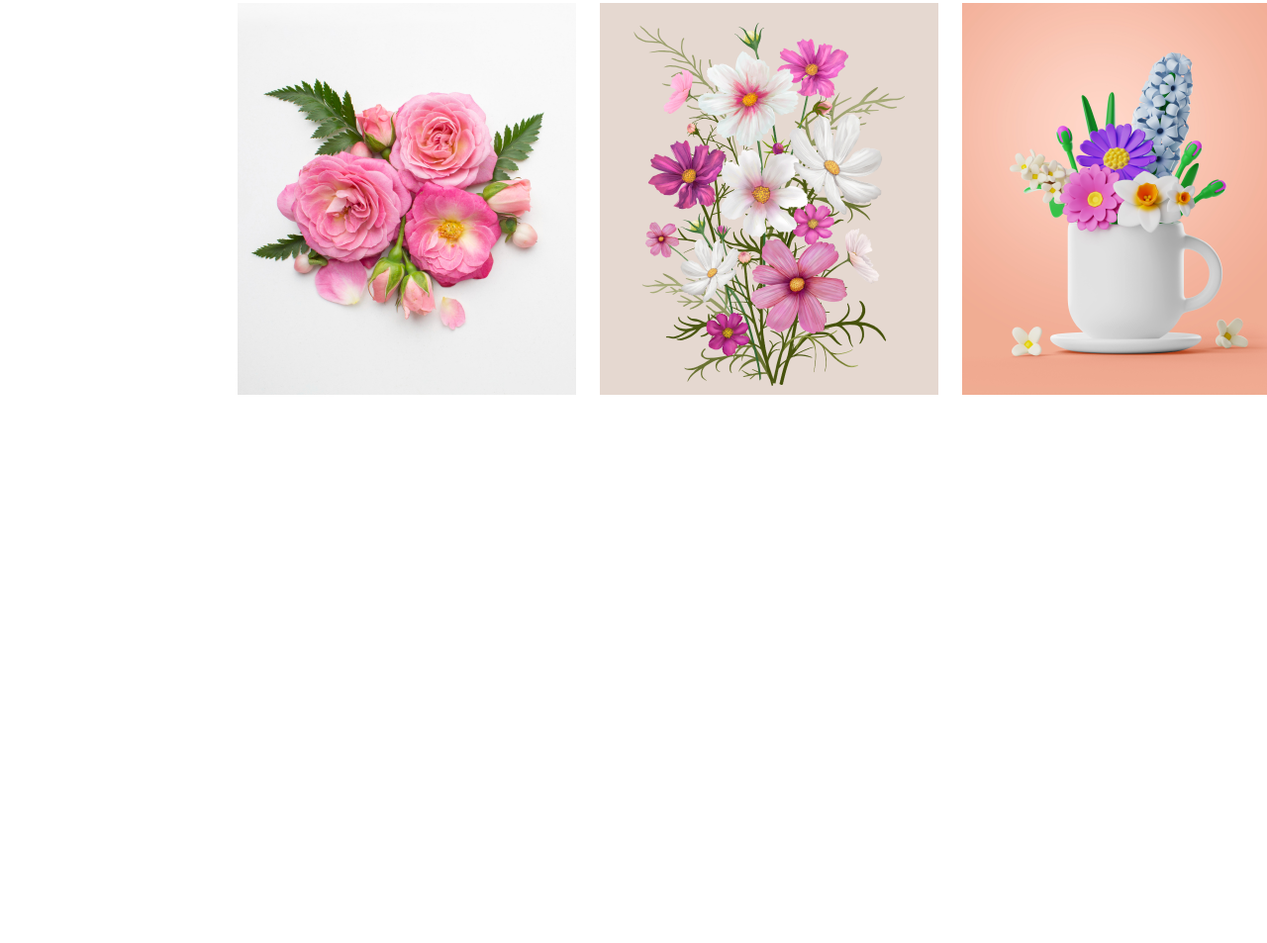
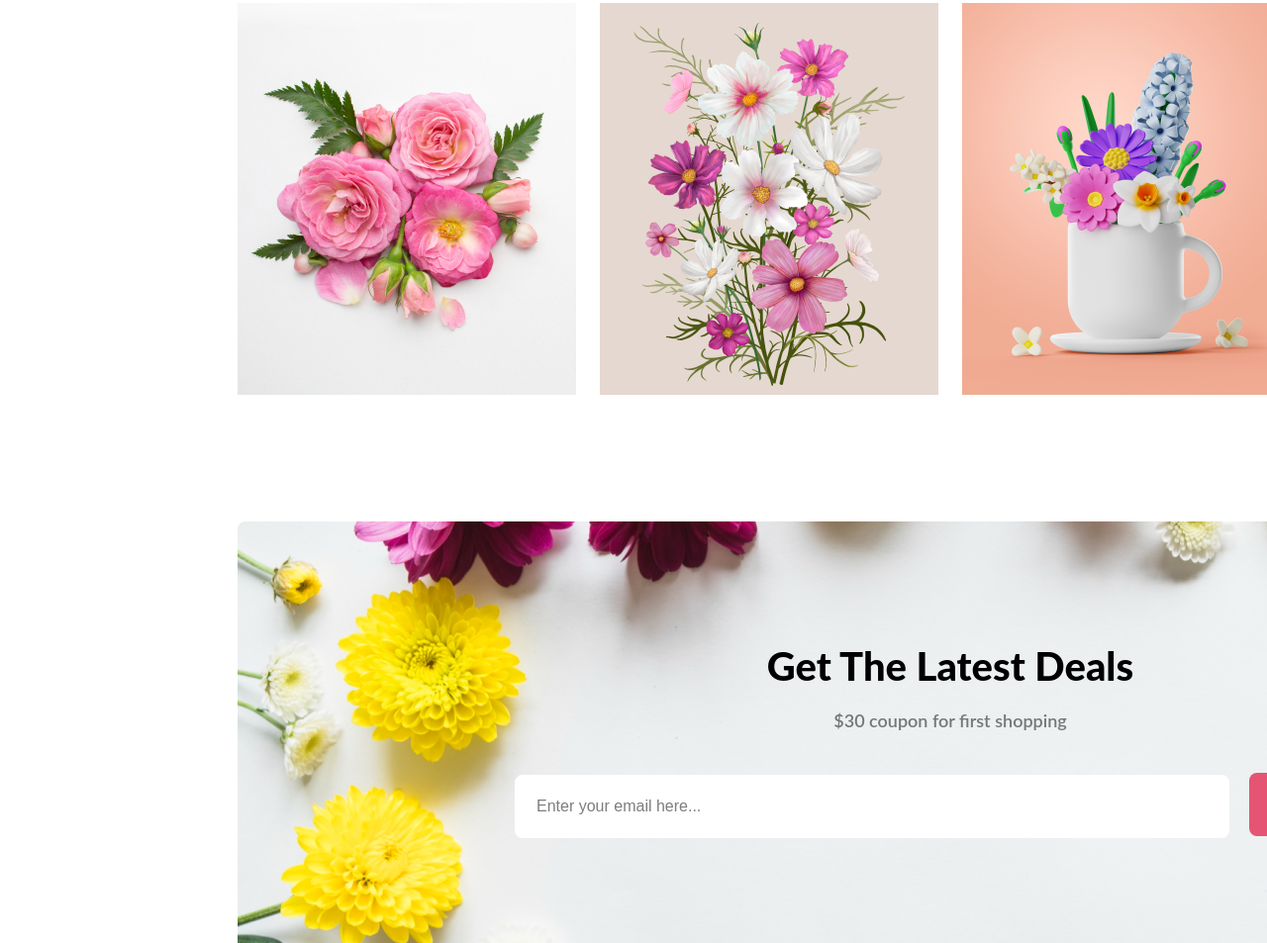
Before and after one commit to imran0221/flower-shop-assignment, a plain HTML site: page index.html in a window 1280 px wide. Shown: the part 1847-2800 px from the top of the page at 99% size. Before the commit the page ends 2374 px from the top, so only its background shows below. Drawn offline with Linux system fonts and the light colour scheme.

Commit message:
complete deals and search section

```diff
--- a/index.html
+++ b/index.html
@@ -21,11 +21,13 @@
                 <button>Shop now</button>
             </div>
             <div class="banner-im">
-                <img src="./flower asset/pngwing 10.png" alt="">
+                <img src="./flower-asset/pngwing 10.png" alt="">
             </div>
         </div>
     </section>
     <section>
+
+
 
     </section>
     <section class="hot-deal-sec">
@@ -35,7 +37,7 @@
                 <p class="hot-para">It is a long established fact that a reader will be distracted by the readable <br> of a page when looking at its layout.</p>
                 <button class="sign-up-btn">Sign up</button>
             </div>
-                <img class="photo" src="./flower asset/pngwing 8.png" alt="">
+                <img class="photo" src="./flower-asset/pngwing 8.png" alt="">
             <div>
 
             </div>
@@ -47,16 +49,32 @@
             <p>It is a long established fact that a reader will be distracted by the readable<br> content of a page when looking at its layout.</p>
         </div>
         <div class="insta-image">
-            <img class="ima" src="./flower asset/flower 01.png" alt="">
-            <img class="ima" src="./flower asset/rectangle 4.png" alt="">
-            <img class="ima" src="./flower asset/rectangle 5.png" alt="">
-            <img class="ima" src="./flower asset/rectangle 6.png" alt="">
+            <img class="ima" src="./flower-asset/flower 01.png" alt="">
+            <img class="ima" src="./flower-asset/rectangle 4.png" alt="">
+            <img class="ima" src="./flower-asset/rectangle 5.png" alt="">
+            <img class="ima" src="./flower-asset/rectangle 6.png" alt="">
+        </div>
+     </section>
+
+     <section class="subscribe-sec">
+        <div class="img-back">
+            <h3>Get The Latest Deals</h3>
+            <p>$30 coupon for first shopping</p>
+            <div class="input">
+                <input class="input-text" type="text" value="Enter your email here...">
+                <button>Subscribe</button>
+            </div>
         </div>
 
 
-    </section>
+     </section>
+
     </main>
     <footer>
+        <section>
+
+        </section>
+
 
     </footer>
 </body>
--- a/style.css
+++ b/style.css
@@ -58,6 +58,19 @@ img{
     margin-right: 170px;
 
 
+}
+
+/* featured */
+.insta-sec .p{
+    width: 594px;
+    line-height: 30px;
+    text-align: center;
+    margin: auto;
+}
+
+.img-box{
+    display: flex;
+    width: 1440px;
 }
 
 /*hor deal section*/
@@ -145,3 +158,57 @@ span{
     height: 396px;
     margin-right: 24px;
 }
+
+/*subscrive section*/
+.subscribe-sec{
+    width: 1920px;
+}
+.img-back{
+    width: 1440px;
+    height: 449px;
+    background-image: url('./flower-asset/rectangle-9.png');
+    background-size: auto;
+    background-repeat: no-repeat;
+    margin-right: 240px;
+    margin-left: 240px;
+    padding: 12;
+
+}
+
+.img-back h3{
+    font-size: 40px;
+    font-family: lato;
+    font-weight: 800;
+    text-align: center;
+    text-transform: capitalize;
+    padding-top: 122px;
+}
+
+.img-back p{
+    color: rgba(39, 39, 39, 0.60);
+    font-size: 18px;
+    font-family: lato;
+    font-weight: 600;
+    text-align: center;
+    padding-top: 20px;
+    padding-bottom: 42px;
+}
+
+.img-back input{
+    font-size: 16px;
+    font-weight: 400;
+    width: 700px;
+    height: 64px;
+    border-radius: 8px;
+    margin-left: 280px;
+    padding-left: 22px;
+    color: rgba(39, 39, 39, 0.60);
+    border: none;
+
+}
+.input-text{
+    width: 165px;
+    height: 19px;
+    margin-right: 16px;
+
+}
```
Also changed, not shown: flower-asset/flower 01.png (renamed from flower asset/flower 01.png), flower-asset/group 57.png (renamed from flower asset/group 57.png), flower-asset/group 58.png (renamed from flower asset/group 58.png), flower-asset/group 59.png (renamed from flower asset/group 59.png), flower-asset/pngwing 10.png (renamed from flower asset/pngwing 10.png), flower-asset/pngwing 5.png (renamed from flower asset/pngwing 5.png), flower-asset/pngwing 6.png (renamed from flower asset/pngwing 6.png), flower-asset/pngwing 7.png (renamed from flower asset/pngwing 7.png), flower-asset/pngwing 8.png (renamed from flower asset/pngwing 8.png), flower-asset/rectangle 4.png (renamed from flower asset/rectangle 4.png), flower-asset/rectangle 5.png (renamed from flower asset/rectangle 5.png), flower-asset/rectangle 6.png (renamed from flower asset/rectangle 6.png), flower-asset/rectangle-9.png (renamed from flower asset/rectangle 9.png).
